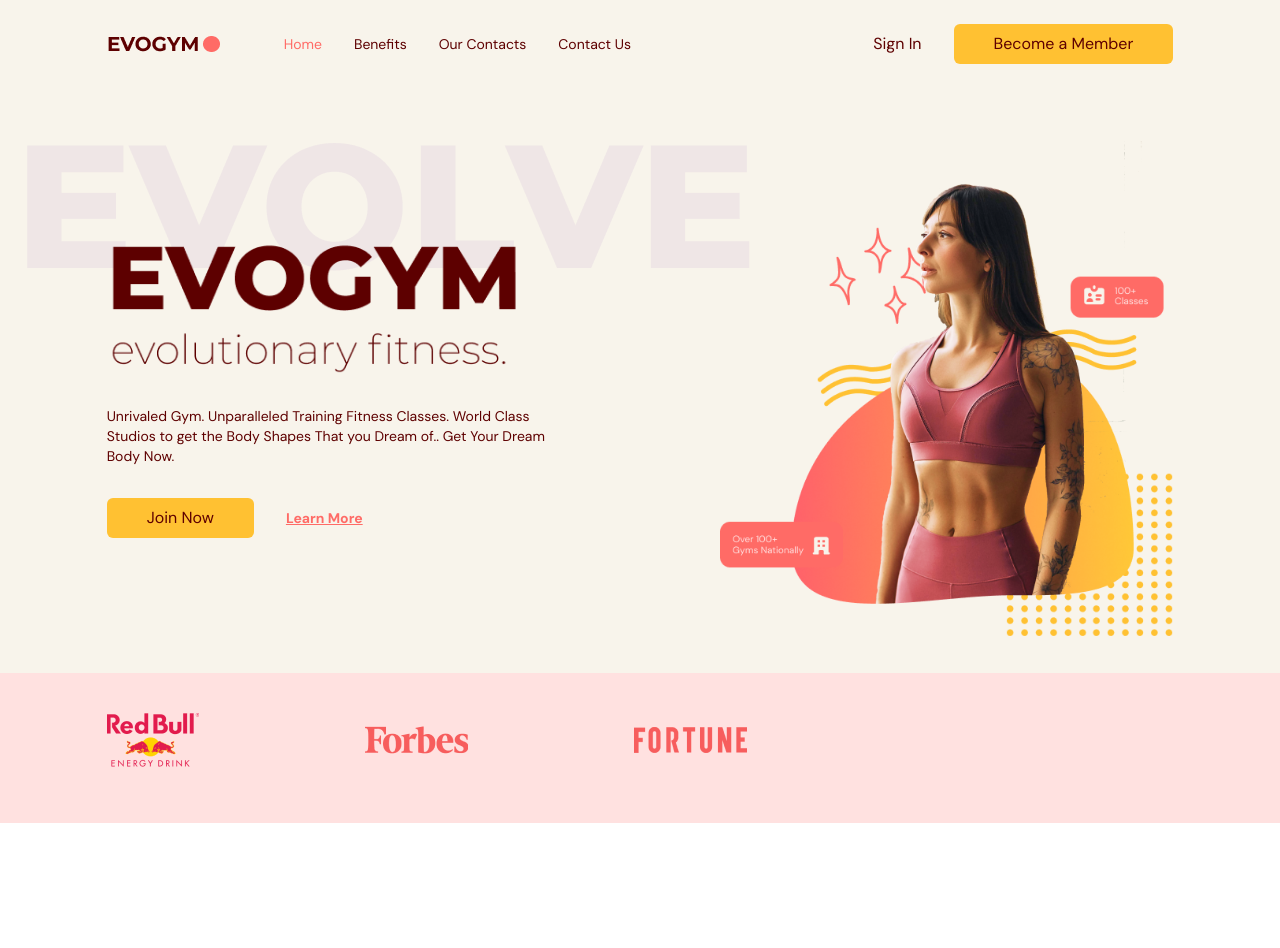
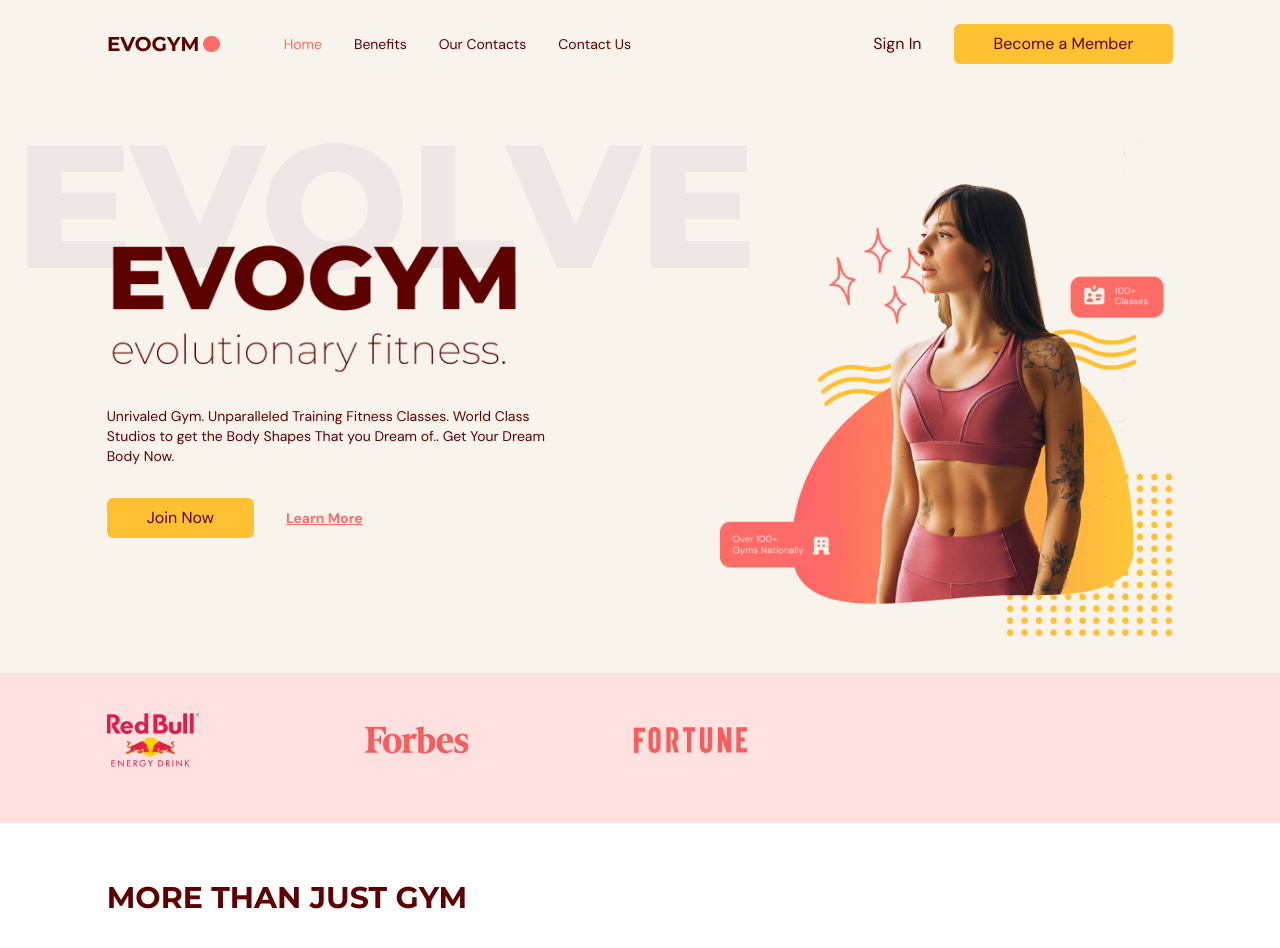
Before and after one commit to NyashaMuusha/gym-typscript, a React (Vite) app: page / in a window 1280 px wide. Shown: the top 948 px of the page. Before the commit the page ends 823 px from the top, so only its background shows below. Built offline with nearby package versions, Linux system fonts and the light colour scheme.

Commit message:
created header text component benefits.

```diff
--- a/src/App.tsx
+++ b/src/App.tsx
@@ -2,6 +2,7 @@
 import { useEffect, useState } from "react";
 import { SelectedPage } from "@/shared/types";
 import Home from "./scenes/home";
+import Benefits from './scenes/benefits';
 
 function App() {
   const [selectedPage, setSelectedPage] = useState<SelectedPage>(
@@ -28,6 +29,7 @@
         setSelectedPage={setSelectedPage}
       />
       <Home setSelectedPage={setSelectedPage} />
+      <Benefits setSelectedPage={setSelectedPage} />
     </div>
   );
 }
--- /dev/null
+++ b/src/scenes/benefits/index.tsx
@@ -0,0 +1,27 @@
+import Htext from "@/shared/Htext";
+import { SelectedPage } from "@/shared/types";
+import {
+  HomeModernIcon,
+  UserGroupIcon,
+  AcademicCapIcon,
+} from "@heroicons/react/24/solid";
+import { motion } from "framer-motion";
+
+type Props = {
+  setSelectedPage: (value: SelectedPage) => void;
+};
+
+const Benefits = ({ setSelectedPage }: Props) => {
+  return (
+    <section id="benefits" className="mx-auto min-h-full w-5/6 py-20">
+      <motion.div
+        onViewportEnter={() => setSelectedPage(SelectedPage.Benefits)}
+      >
+        <div>
+          <Htext>MORE THAN JUST GYM</Htext>
+        </div>
+      </motion.div>
+    </section>
+  );
+};
+export default Benefits;
--- /dev/null
+++ b/src/shared/Htext.tsx
@@ -0,0 +1,12 @@
+import React from 'react'
+
+type Props = {
+  children: React.ReactNode
+}
+
+const Htext = ({children}: Props) => {
+  return (
+     <h1 className="basis-3/5 font-montserrat text-3xl font-bold" >
+       {children}
+     </h1>)}
+export default Htext;
```
